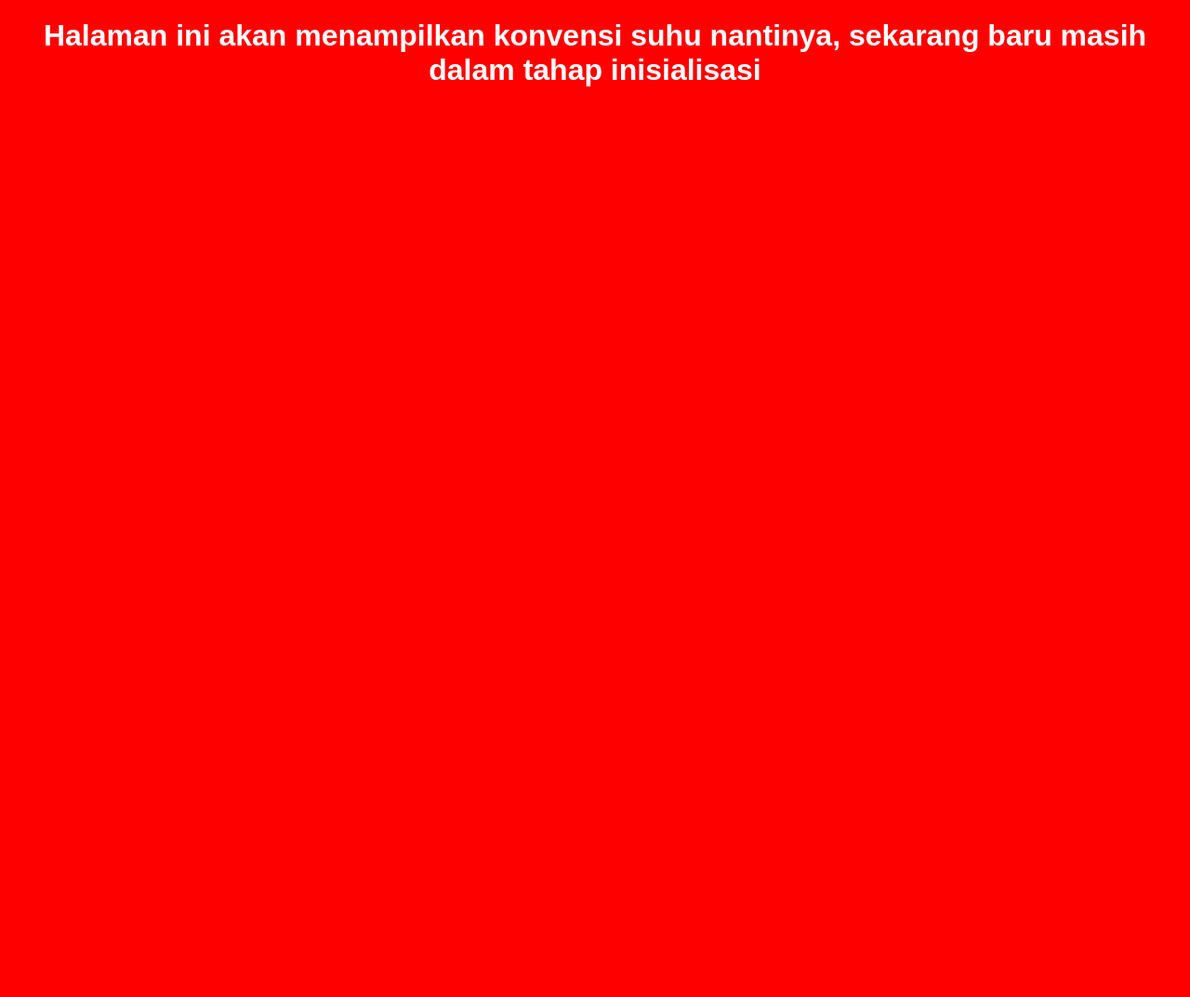
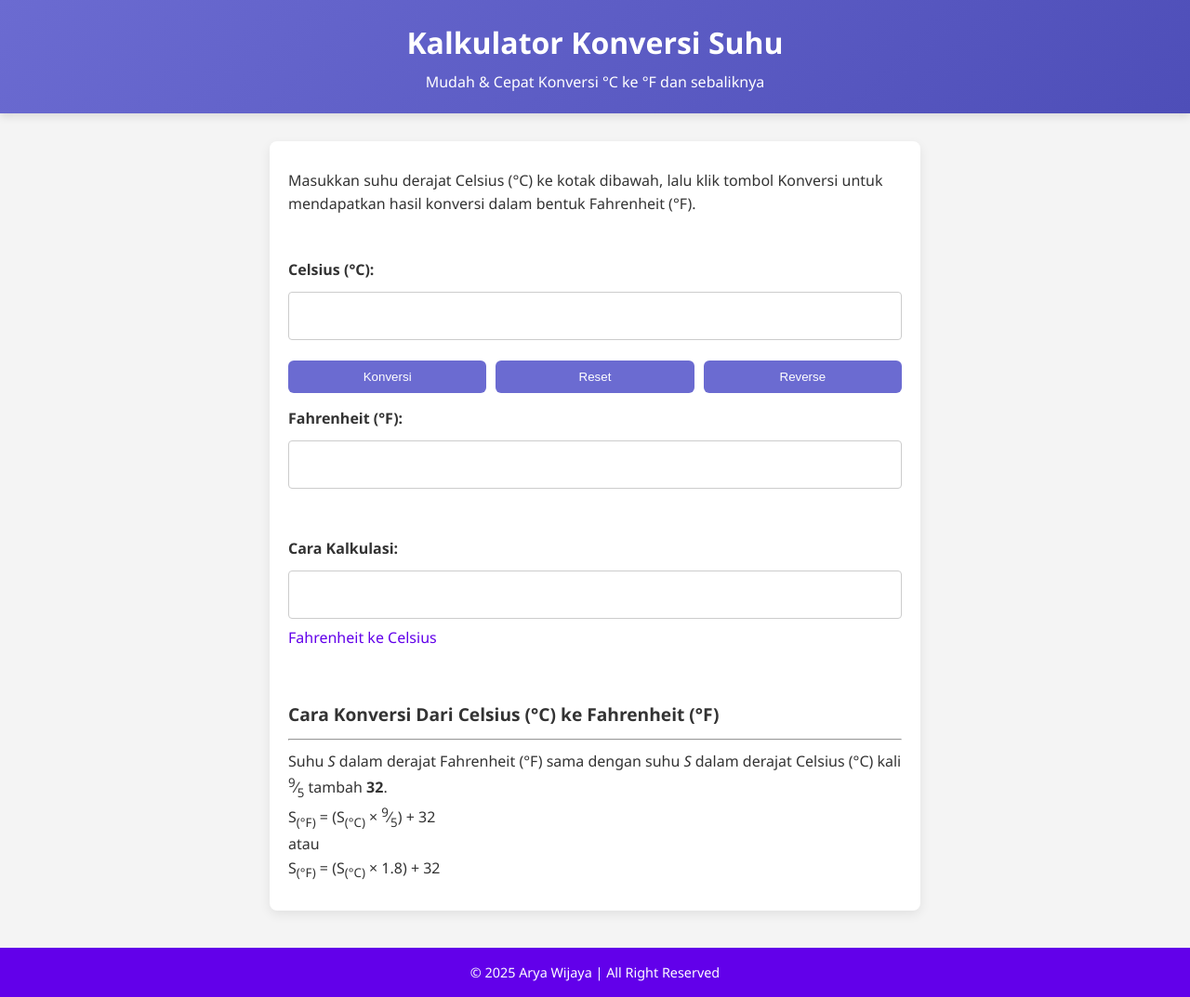
Before and after one commit to revou-fundamental-course/19-may-25-AryaKopet, a plain HTML site: page index.html in a window 1280 px wide. Shown: the whole page at 93% size. Before the commit the page ends 800 px from the top, so only its background shows below. Drawn offline with Linux system fonts and the light colour scheme.

Commit message:
modifikasi tampilan menjadi lebih bagus

```diff
--- a/css/style.css
+++ b/css/style.css
@@ -1,16 +1,146 @@
+/* Reset dan dasar */
 * {
-    padding: 0;
-    margin: 0;
-    box-sizing: border-box;
-    font-family: "Poppins", sans-serif;
+  box-sizing: border-box;
+  margin: 0;
+  padding: 0;
 }
 
-html {
-    background-color: #ff0000;
+body {
+  font-family: 'Segoe UI', Tahoma, Geneva, Verdana, sans-serif;
+  background-color: #f4f4f4;
+  color: #333;
+  line-height: 1.6;
 }
 
-h1 {
-    text-align: center;
-    padding: 20px;
-    color: #fff;
+/* Header */
+header {
+  background: linear-gradient(135deg, #6b6bd1, #4e4eb8);
+  color: white;
+  padding: 20px 0;
+  text-align: center;
+  box-shadow: 0 4px 8px rgba(0,0,0,0.1);
 }
+
+.header-container h1 {
+  font-size: 2rem;
+  margin-bottom: 5px;
+}
+
+.header-container p {
+  font-size: 1rem;
+  font-weight: 300;
+}
+
+/* Main container seperti buku */
+main {
+  background: #fff;
+  max-width: 700px;
+  margin: 30px auto;
+  padding: 30px 20px;
+  border-radius: 8px;
+  box-shadow: 0 4px 12px rgba(0, 0, 0, 0.08);
+}
+
+/* Semua section menyatu tanpa jarak */
+main section + section {
+  margin-top: 20px;
+  padding-top: 10px;
+}
+
+/* Form & Textarea */
+label {
+  font-weight: bold;
+  display: block;
+  margin-top: 15px;
+}
+
+textarea {
+  width: 100%;
+  padding: 10px;
+  margin-top: 5px;
+  resize: none;
+  font-size: 1em;
+  border-radius: 4px;
+  border: 1px solid #ccc;
+}
+
+/* Tombol */
+.buttons {
+  margin: 15px 0;
+  display: flex;
+  flex-wrap: wrap;
+  gap: 10px;
+}
+
+button {
+  flex: 1;
+  min-width: 100px;
+  padding: 10px;
+  background-color: #6b6bd1;
+  color: white;
+  border: none;
+  border-radius: 6px;
+  cursor: pointer;
+  transition: background 0.3s ease;
+}
+
+button:hover {
+  background-color: #4e4eb8;
+}
+
+/* Link */
+a {
+  color: #6200ea;
+  text-decoration: none;
+}
+
+a:hover {
+  text-decoration: underline;
+}
+
+/* Heading dan garis */
+h3 {
+  margin-top: 25px;
+  font-size: 1.2rem;
+}
+
+hr {
+  margin: 10px 0;
+}
+
+/* Margin bawah kecil */
+.mb-5 {
+  margin-bottom: 5px;
+}
+
+/* Footer */
+footer {
+  background-color: #6200ea;
+  text-align: center;
+  padding: 15px 0;
+  margin-top: 40px;
+  font-size: 0.9em;
+  color: white;
+  position: relative;
+  bottom: 0;
+  width: 100%;
+}
+
+/* Responsif */
+@media (max-width: 600px) {
+  .buttons {
+    flex-direction: column;
+  }
+
+  button {
+    width: 100%;
+  }
+
+  .header-container h1 {
+    font-size: 1.5rem;
+  }
+
+  .header-container p {
+    font-size: 0.9rem;
+  }
+}
--- a/index.html
+++ b/index.html
@@ -1,16 +1,75 @@
 <!DOCTYPE html>
-<html lang="en">
+<html lang="id">
   <head>
     <meta charset="UTF-8" />
     <meta name="viewport" content="width=device-width, initial-scale=1.0" />
-    <title>Konvensi Suhu</title>
-    <link rel="stylesheet" href="./css/style.css" />
+    <title>Kalkulator Konversi Suhu</title>
+    <link rel="stylesheet" href="css/style.css" />
   </head>
   <body>
-    <h1 class="bg-primary">
-      Halaman ini akan menampilkan konvensi suhu nantinya, sekarang baru masih
-      dalam tahap inisialisasi
-    </h1>
-    <script src="./js/script.js"></script>
+    <header>
+      <div class="header-container">
+        <h1>Kalkulator Konversi Suhu</h1>
+        <p>Mudah & Cepat Konversi &deg;C ke &deg;F dan sebaliknya</p>
+      </div>
+    </header>
+
+    <main>
+      <!-- Section: Introduction -->
+      <section id="introduction" class="container">
+        <p>
+          Masukkan suhu derajat Celsius (&deg;C) ke kotak dibawah, lalu klik
+          tombol Konversi untuk mendapatkan hasil konversi dalam bentuk
+          Fahrenheit (&deg;F).
+        </p>
+      </section>
+
+      <!-- Section: Form Input -->
+      <section id="temperature-form" class="container">
+        <label for="celsius" class="mb-5">Celsius (&deg;C):</label>
+        <textarea id="celsius" rows="2"></textarea>
+
+        <div class="buttons">
+          <button id="convert">Konversi</button>
+          <button id="reset">Reset</button>
+          <button id="reverse">Reverse</button>
+        </div>
+
+        <label for="fahrenheit" class="mb-5">Fahrenheit (&deg;F):</label>
+        <textarea id="fahrenheit" rows="2" readonly></textarea>
+      </section>
+
+      <!-- Section: Hasil Kalkulasi -->
+      <section id="calculation-result" class="container">
+        <label for="formula" class="mb-5">Cara Kalkulasi:</label>
+        <textarea id="formula" rows="2" readonly></textarea>
+        <p><a href="#">Fahrenheit ke Celsius</a></p>
+      </section>
+
+      <!-- Section: Panduan Konversi -->
+      <section id="conversion-guide" class="container">
+        <h3>Cara Konversi Dari Celsius (&deg;C) ke Fahrenheit (&deg;F)</h3>
+        <hr />
+        <p>
+          Suhu <i>S</i> dalam derajat Fahrenheit (&deg;F) sama dengan suhu
+          <i>S</i> dalam derajat Celsius (&deg;C) kali <sup>9</sup>&frasl;<sub
+            >5</sub
+          >
+          tambah <b>32</b>.
+        </p>
+        <p>
+          S<sub>(&deg;F)</sub> = (S<sub>(&deg;C)</sub> &times;
+          <sup>9</sup>&frasl;<sub>5</sub>) + 32
+        </p>
+        <p>atau</p>
+        <p>S<sub>(&deg;F)</sub> = (S<sub>(&deg;C)</sub> &times; 1.8) + 32</p>
+      </section>
+    </main>
+
+    <footer>
+      <p>&copy; 2025 Arya Wijaya | All Right Reserved</p>
+    </footer>
+
+    <script src="js/script.js"></script>
   </body>
 </html>
```
